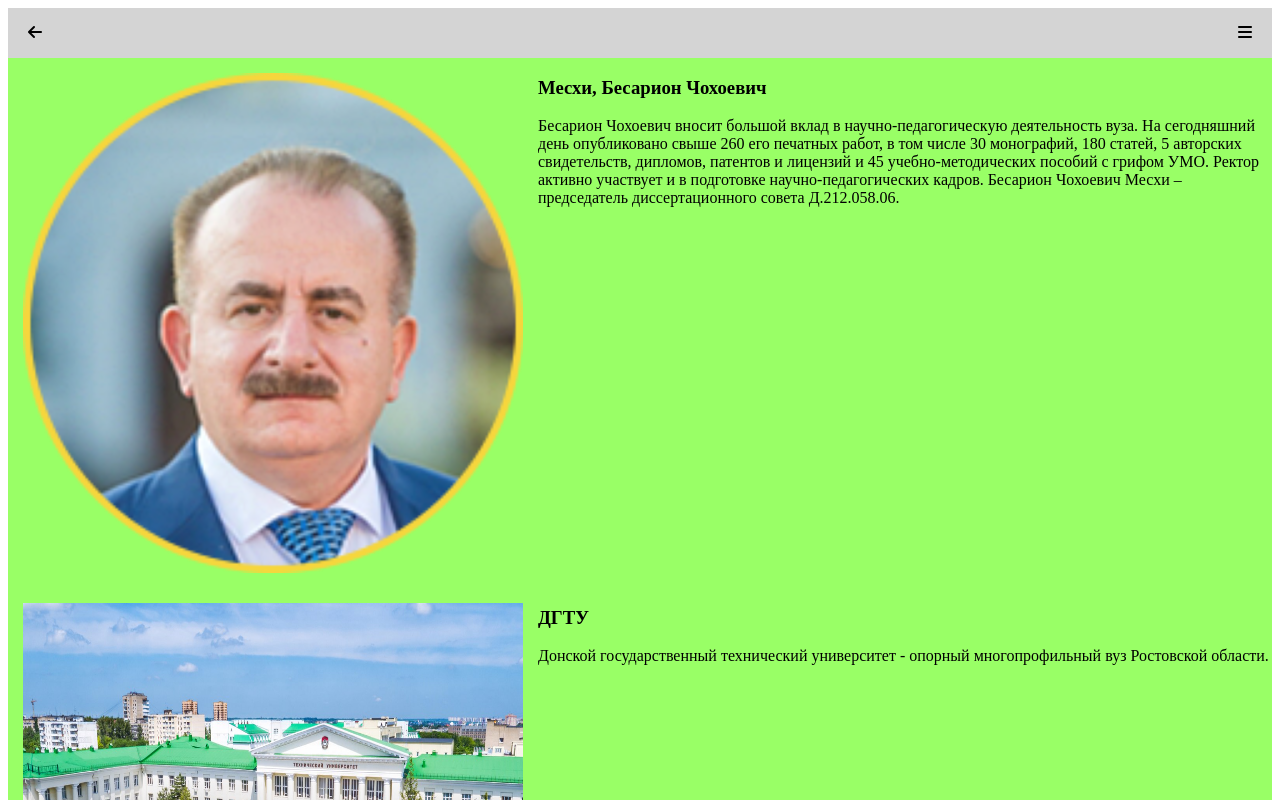
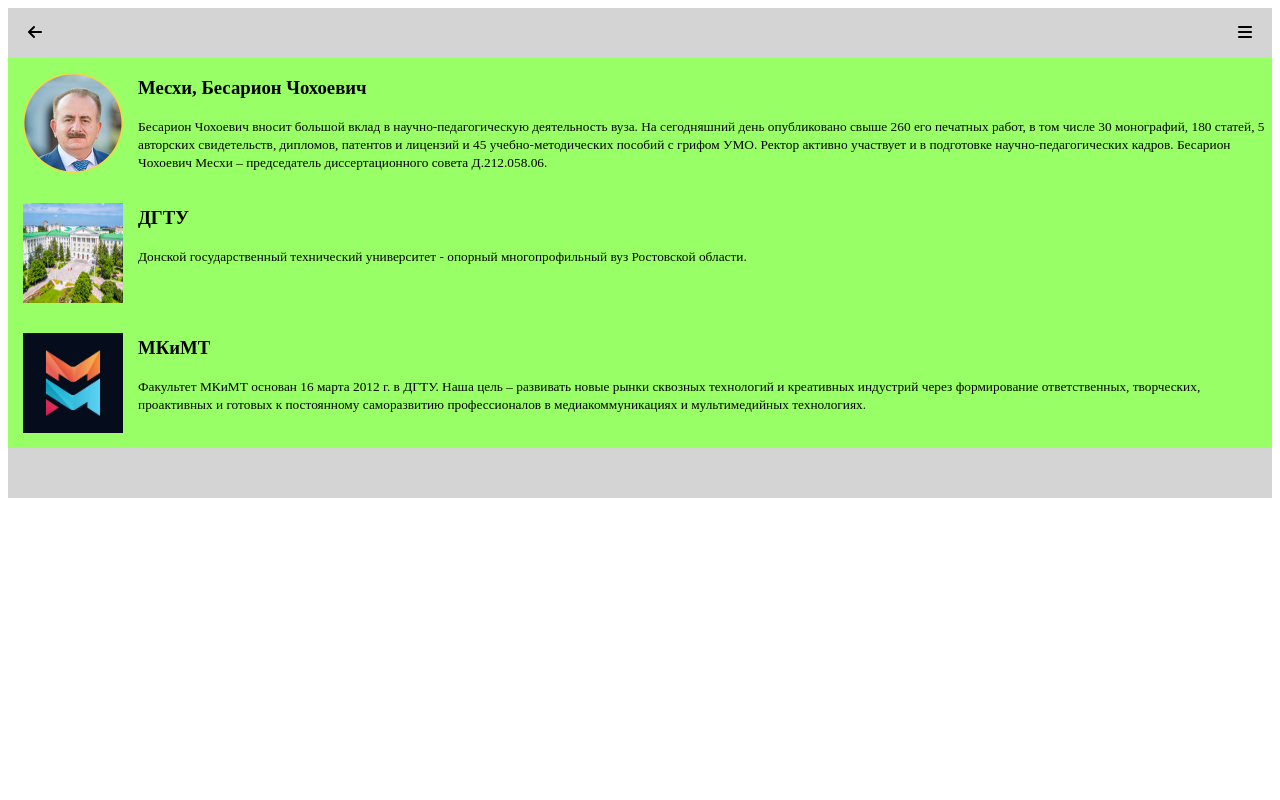
Before and after one commit to SorokPervii/Lab10, a plain HTML site: page public_html/8.html in a window 1280 px wide. Shown: the top 800 px of the page. Drawn offline with Linux system fonts and the light colour scheme.

Commit message:
Add files via upload

```diff
--- a/public_html/8.html
+++ b/public_html/8.html
@@ -16,27 +16,27 @@
         </header>
         <div class="main">
             <div class="media">
-                <img class="media-object" src="img/1.jpg" width="500" height="500">
+                <img class="media-object" src="img/1.jpg" width="100" height="100">
                 <div class="media-body">
                     <h3 class="media-heading"> Месхи, Бесарион Чохоевич </h3>
-                    <p>Бесарион Чохоевич вносит большой вклад в научно-педагогическую деятельность вуза. На сегодняшний день опубликовано свыше 260 его печатных работ, в том числе 30 монографий, 180 статей, 5 авторских свидетельств, дипломов, патентов и лицензий и 45 учебно-методических пособий с грифом УМО.
+                    <p><small>Бесарион Чохоевич вносит большой вклад в научно-педагогическую деятельность вуза. На сегодняшний день опубликовано свыше 260 его печатных работ, в том числе 30 монографий, 180 статей, 5 авторских свидетельств, дипломов, патентов и лицензий и 45 учебно-методических пособий с грифом УМО.
 
-Ректор активно участвует и в подготовке научно-педагогических кадров. Бесарион Чохоевич Месхи – председатель диссертационного совета Д.212.058.06.</p>
+Ректор активно участвует и в подготовке научно-педагогических кадров. Бесарион Чохоевич Месхи – председатель диссертационного совета Д.212.058.06.</small></p>
                 </div>
             </div>
             <div class="media">
-                <img class="media-object" src="img/2.jpg" width="500" height="500">
+                <img class="media-object" src="img/2.jpg" width="100" height="100">
                 <div class="media-body">
                     <h3 class="media-heading"> ДГТУ </h3>
-                    <p>Донской государственный технический университет - опорный многопрофильный вуз Ростовской области.</p>
+                    <p><small>Донской государственный технический университет - опорный многопрофильный вуз Ростовской области.</small></p>
                 </div>
             </div>
             <div class="media">
-                <img class="media-object" src="img/3.jpg" width="500" height="500">
+                <img class="media-object" src="img/3.jpg" width="100" height="100">
                 <div class="media-body">
                     <h3 class="media-heading"> МКиМТ </h3>
-                    <p>Факультет МКиМТ основан 16 марта 2012 г. в ДГТУ.
-Наша цель – развивать новые рынки сквозных технологий и креативных индустрий через формирование ответственных, творческих, проактивных и готовых к постоянному саморазвитию профессионалов в медиакоммуникациях и мультимедийных технологиях.</p>
+                    <p><small>Факультет МКиМТ основан 16 марта 2012 г. в ДГТУ.
+Наша цель – развивать новые рынки сквозных технологий и креативных индустрий через формирование ответственных, творческих, проактивных и готовых к постоянному саморазвитию профессионалов в медиакоммуникациях и мультимедийных технологиях.</small></p>
                 </div>
             </div>
         </div>
```
